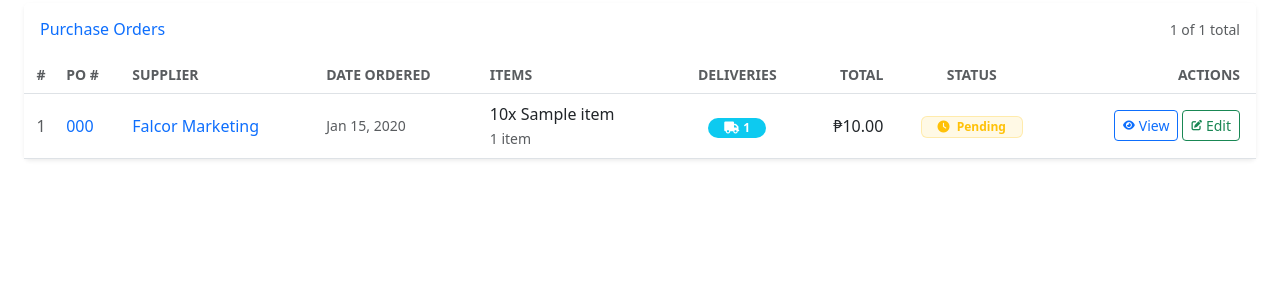
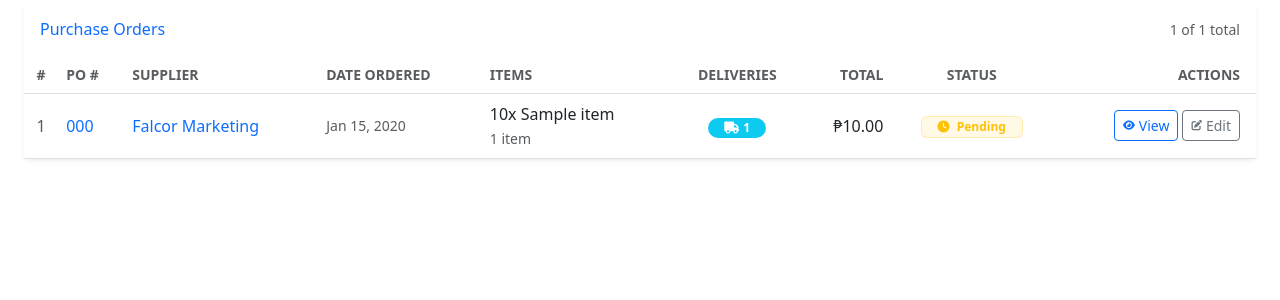
Before and after one commit to jocalvo1/store_abico, a PHP site: page /purchase_orders/ in a window 1280 px wide. Shown: the part 180-480 px from the top of the page. Run offline with PHP 8.4, Linux system fonts and the light colour scheme; the visitor is signed in with stand-in values (Sample User, id 1); data comes from the database, SQL or seed files in the repository; tables that the repository leaves empty hold one stand-in row (values such as "Sample post").

Commit message:
Goods na, no need for further changes

```diff
--- a/purchase_orders/index.php
+++ b/purchase_orders/index.php
@@ -226,7 +226,7 @@ $conn->close();
                                                 <i class="fas fa-eye fa-xs"></i><span>View</span>
                                             </a>
                                             <a href="edit.php?id=<?php echo $purchase['id']; ?>"
-                                               class="btn btn-sm btn-outline-success d-flex align-items-center justify-content-center gap-1"
+                                               class="btn btn-sm btn-outline-secondary d-flex align-items-center justify-content-center gap-1"
                                                title="Edit Purchase Order" data-bs-toggle="tooltip" data-bs-placement="top">
                                                 <i class="fas fa-edit fa-xs"></i><span>Edit</span>
                                             </a>
```
